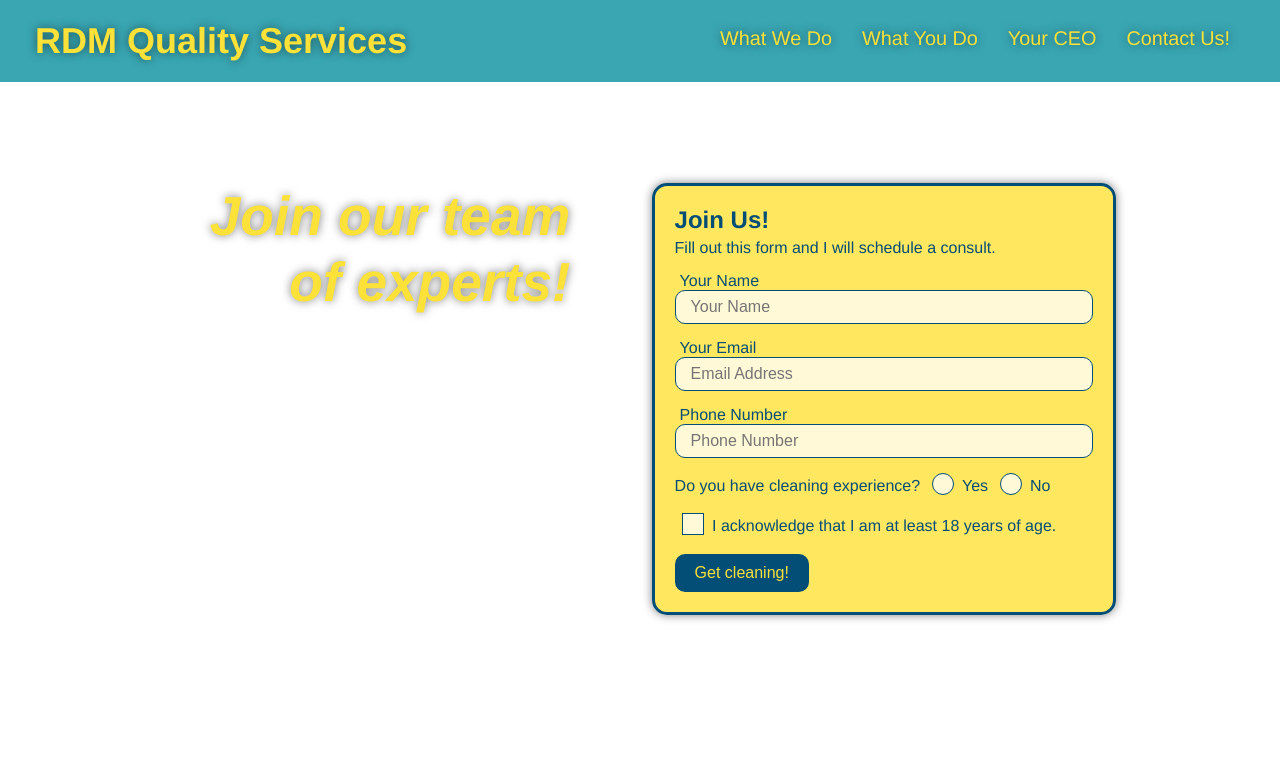
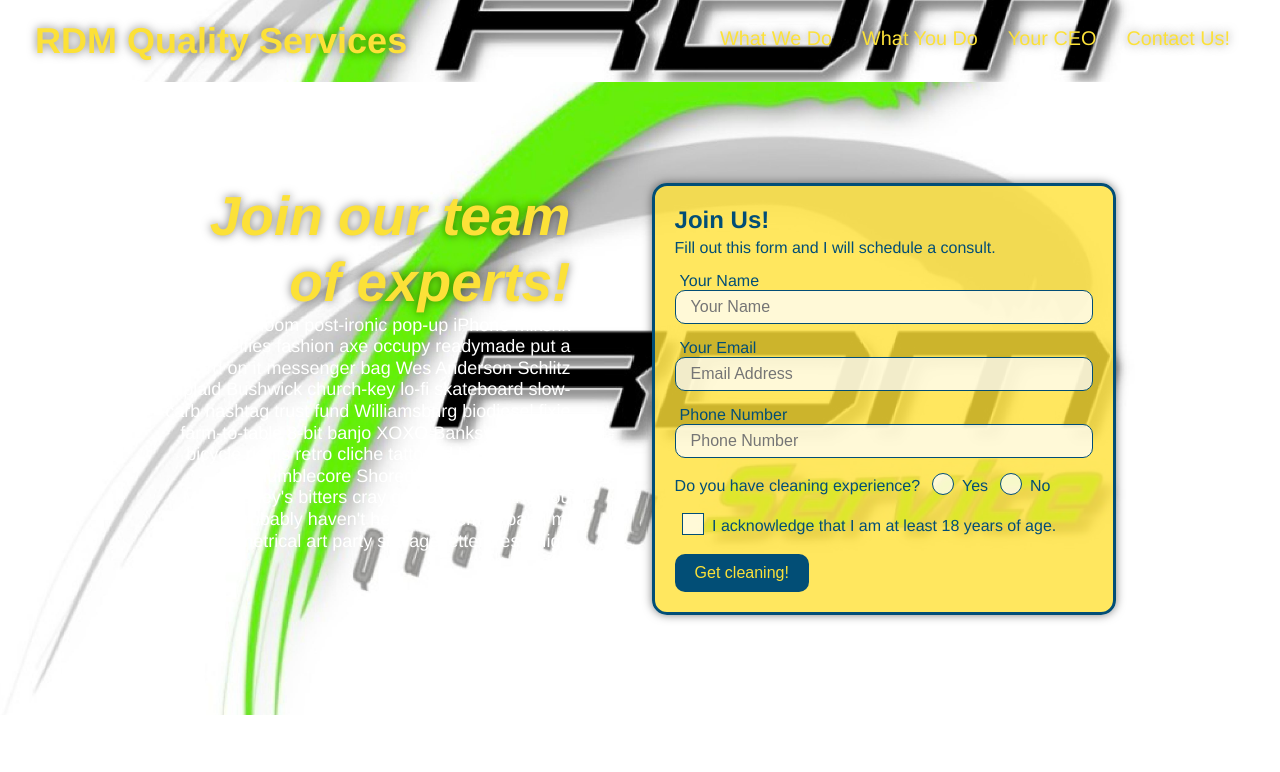
Before and after one commit to RyanNazario0357/RDM, a plain HTML site: page index.html in a window 1280 px wide. Shown: the top 772 px of the page. Drawn offline with Linux system fonts and the light colour scheme.

Commit message:
changed from pdf to jpg

```diff
--- a/assets/css/style.css
+++ b/assets/css/style.css
@@ -27,7 +27,7 @@ header {
   position: sticky;
   position: -webkit-sticky;
   top: 0;
-  background-image: url("../images/RDM-Logo.pdf");
+  background-image: url("../images/RDM-Logo.jpg");
   background-size: cover;
   background-attachment: fixed;
   background-position: 80%;
@@ -110,7 +110,7 @@ section {
 
 /* HERO STYLES START */
 .hero {
-  background-image: url('../images/RDM-Logo.pdf');
+  background-image: url('../images/RDM-Logo.jpg');
   background-size: cover;
   display: flex;
   justify-content: center;
```
Also changed, not shown: assets/images/RDM-Logo.jpg (added), 1 other file.
